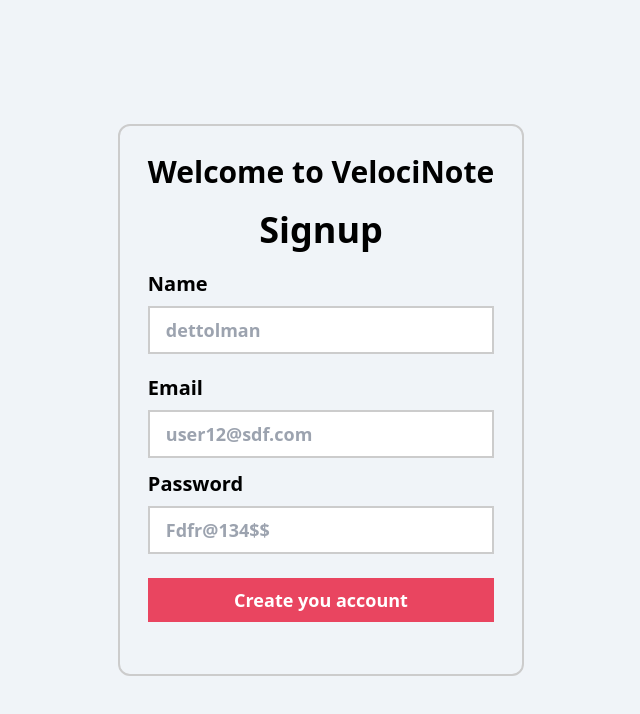
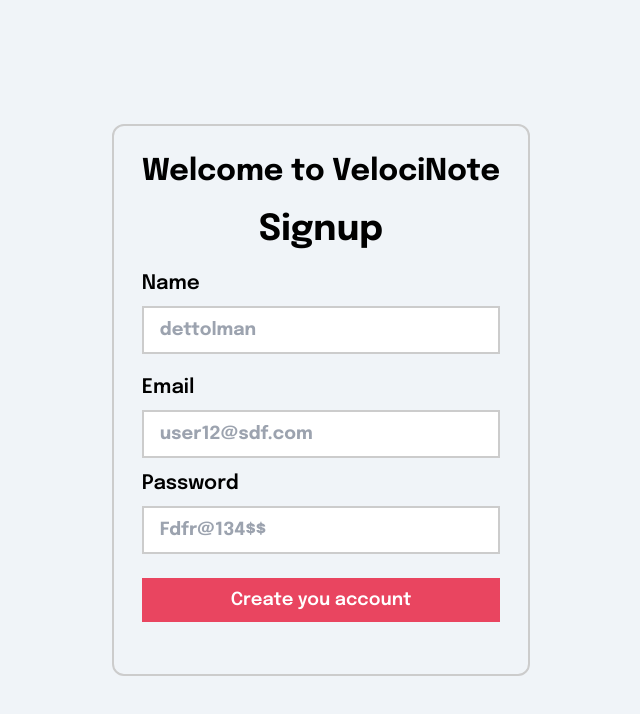
Before and after one commit to amann-codes/BugNest, a Next.js app: page /signup in a window 1280 px wide. Shown: the top 714 px of the page, without its empty margins (319-959 px from the left). Built offline with nearby package versions, Linux system fonts and the light colour scheme.

Commit message:
added font

```diff
--- a/app/layout.tsx
+++ b/app/layout.tsx
@@ -26,7 +26,7 @@
   return (
     <html lang="en">
       <body
-        className={`${geistSans.variable} ${geistMono.variable} antialiased`}
+        className="font-epilo"
       >
         {children}
       </body>
```
